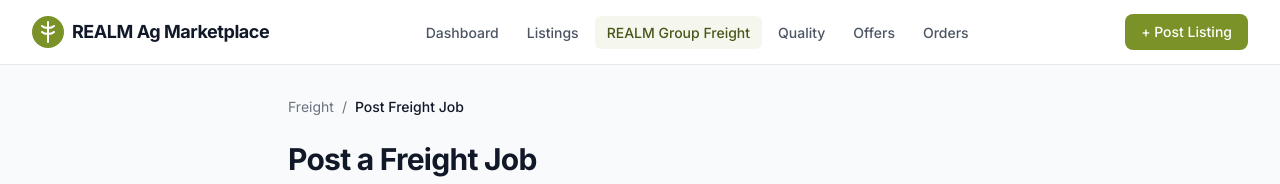
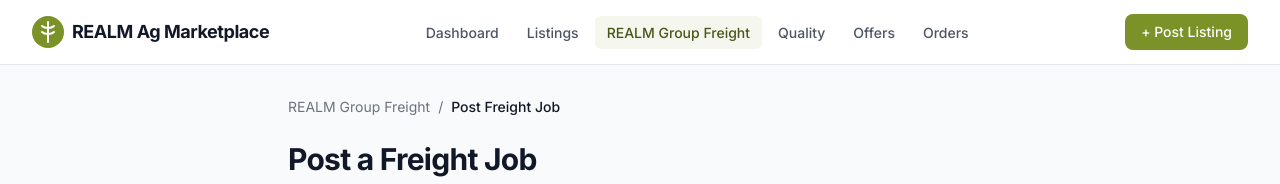
Before and after one commit to c51consulting/realm-group-freight, a Next.js app: page /freight/create in a window 1280 px wide. Shown: the top 184 px of the page. Built offline with nearby package versions, Linux system fonts and the light colour scheme.

Commit message:
rebrand: update breadcrumb to REALM Group Freight in create page

```diff
--- a/app/freight/create/page.tsx
+++ b/app/freight/create/page.tsx
@@ -13,7 +13,7 @@ export default function CreateFreightJobPage() {
       {/* Breadcrumb */}
       <nav className="text-sm text-gray-500 mb-6" aria-label="Breadcrumb">
         <ol className="flex items-center gap-2">
-          <li><Link href="/freight" className="hover:text-brand-600">Freight</Link></li>
+          <li><Link href="/freight" className="hover:text-brand-600">REALM Group Freight</Link></li>
           <li aria-hidden="true">/</li>
           <li className="text-gray-900 font-medium">Post Freight Job</li>
         </ol>
```
